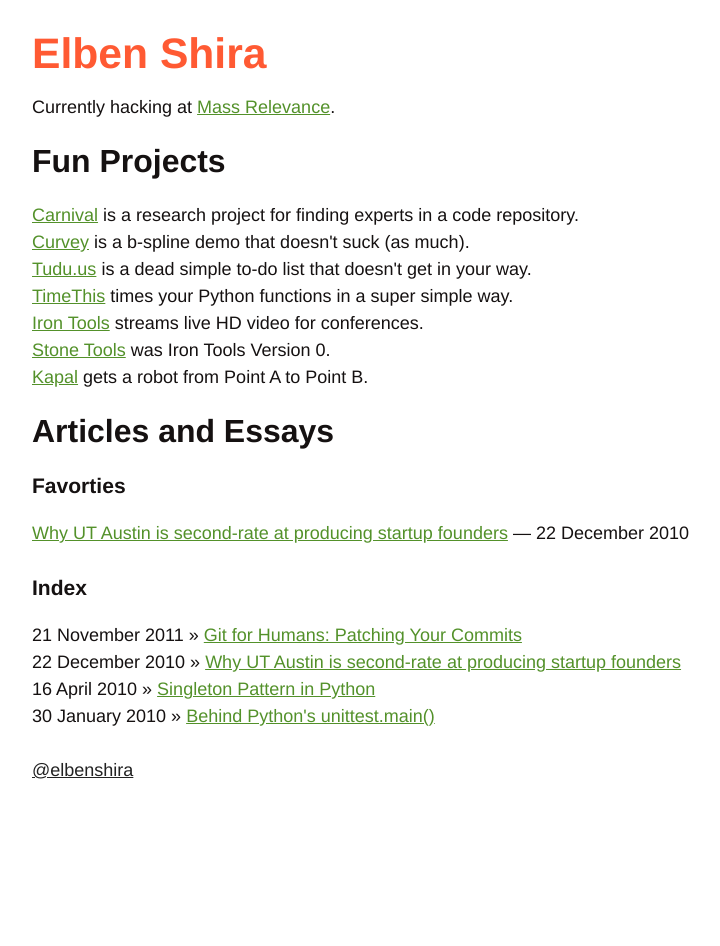
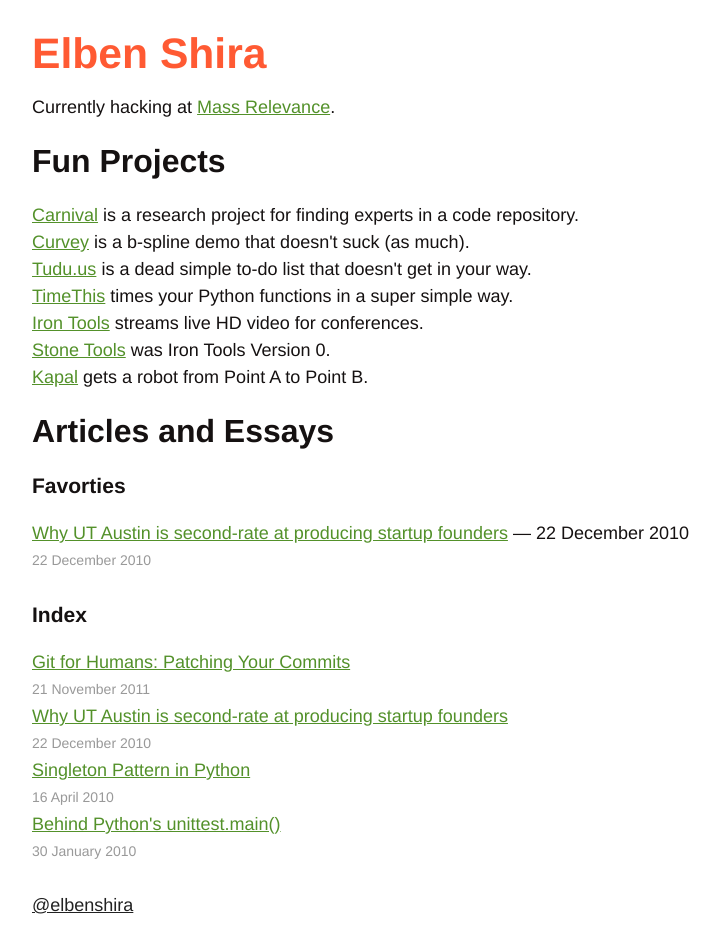
Before and after one commit to elben/elben.github.io-jekyll, a Jekyll site: the page built from index.html, in a window 1280 px wide. Shown: the whole page, without its empty margins (8-728 px from the left). Built offline with Jekyll 4.4.1, drawn with Linux system fonts in a browser that asks for light colours; Markdown is read by kramdown in place of the engine named in the settings; before the commit the page ends 900 px from its top, so only the background shows below that.

Commit message:
Formatting of blog lists.

```diff
--- a/css/default.css
+++ b/css/default.css
@@ -181,3 +181,8 @@ ul {
 .meta {
   color: #aaa;
 }
+
+.article-metadata {
+  color: #999;
+  font-size: 14px;
+}
--- a/index.html
+++ b/index.html
@@ -41,7 +41,12 @@ Currently hacking at <a href="http://massrelevance.com"
 <ul>
   {% for post in site.tags.favorite %}
     <li itemscope itemtype="http://schema.org/Article">
-      <a itemprop="url" href="{{ post.url }}">{{ post.title }}</a> &mdash; <span>{{ post.date | date_to_long_string }}</span>
+      <div class="article-item">
+        <a itemprop="url" href="{{ post.url }}">{{ post.title }}</a> &mdash; <span>{{ post.date | date_to_long_string }}</span>
+        <div class="article-metadata">
+          <span class="article-date">{{ post.date | date_to_long_string }}</span>
+        </div>
+      </div>
     </li>
   {% endfor %}
 </ul>
@@ -51,8 +56,12 @@ Currently hacking at <a href="http://massrelevance.com"
 <ul class="posts">
   {% for post in site.posts %}
   <li itemscope itemtype="http://schema.org/Article">
-    <span>{{ post.date | date_to_long_string }}</span> &raquo;
+  <div class="article-item">
     <a itemprop="url" href="{{ post.url }}">{{ post.title }}</a>
+    <div class="article-metadata">
+      <span class="article-date">{{ post.date | date_to_long_string }}</span>
+    </div>
+  </div>
   </li>
   {% endfor %}
 </ul>
```
